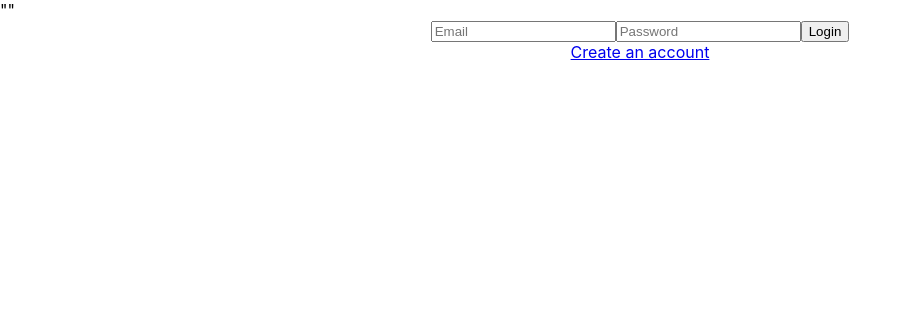
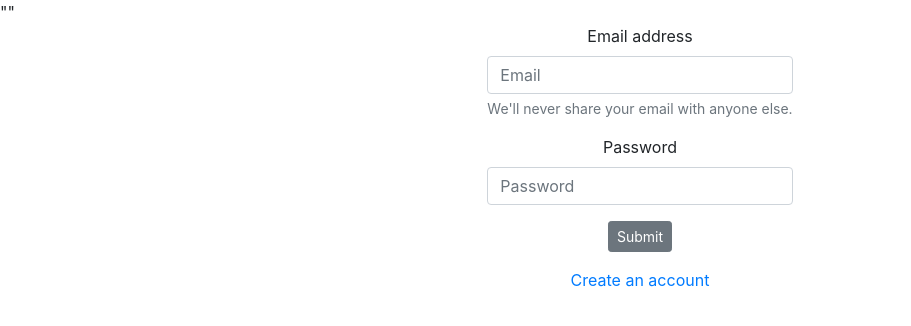
Before and after one commit to WelersonLuiz/epopet-front-end, a React (Create React App) app: page / in a window 1280 px wide. Shown: the top 326 px of the page, without its empty margins (0-911 px from the left). Built offline with nearby package versions, Linux system fonts and the light colour scheme.

Commit message:
Adicao de bootstrap e inicio da formatacao da tela

```diff
--- a/package.json
+++ b/package.json
@@ -9,7 +9,10 @@
     "axios": "^0.21.1",
     "bootstrap": "^4.6.0",
     "i": "^0.3.6",
+    "jquery": "^3.6.0",
+    "popper.js": "^1.16.1",
     "react": "^17.0.2",
+    "react-bootstrap": "^1.6.0",
     "react-dom": "^17.0.2",
     "react-router-dom": "^5.2.0",
     "react-scripts": "4.0.3",
--- a/src/App.js
+++ b/src/App.js
@@ -1,53 +1,56 @@
-import './App.css';
+import "./App.css";
 import React, { Component } from "react";
-import { BrowserRouter as Router, Route, Switch, Link, Redirect } from "react-router-dom"
+import {
+  BrowserRouter as Router,
+  Route,
+  Switch,
+  Redirect,
+} from "react-router-dom";
 
 // Pages
 import Login from "./pages/Login";
-import Dashboard from './pages/Dashboard';
+import Dashboard from "./pages/Dashboard";
 import Registration from "./pages/Registration";
-import PageNotFound from './pages/PageNotFound';
-
-
-const ApplicationRoutes = {
-  registration: "/registration",
-  dashboard: "/dashboard",
-  notFound: "/404"
-}
+import PageNotFound from "./pages/PageNotFound";
 
 class App extends Component {
-
   constructor() {
     super();
 
     this.state = {
       loggedInStatus: "NOT_LOGGED_IN",
-      user: {}
+      user: {},
+      routePaths: {
+        registration: "/registration",
+        dashboard: "/dashboard",
+        notFound: "/404",
+      },
     };
   }
 
   handleLogin = (data) => {
     this.setState({
       loggedInStatus: "LOGGED_IN",
-      user: data
+      user: data,
     });
-  }
+  };
 
   handleLogout = () => {
     this.setState({
       loggedInStatus: "NOT_LOGGED_IN",
-      user: {}
+      user: {},
     });
-  }
+  };
 
-	render(){
+  render() {
     return (
       <div className="App">
         <Router>
           <Switch>
             <Route
-              exact path="/"
-              render={props => (
+              exact
+              path="/"
+              render={(props) => (
                 <Login
                   {...props}
                   handleLogin={this.handleLogin}
@@ -55,8 +58,9 @@ class App extends Component {
               )}
             />
             <Route
-              exact path={ApplicationRoutes.dashboard}
-              render={props => (
+              exact
+              path={this.state.routePaths.dashboard}
+              render={(props) => (
                 <Dashboard
                   {...props}
                   handleLogout={this.handleLogout}
@@ -64,9 +68,22 @@ class App extends Component {
                 />
               )}
             />
-            <Route exact path={ApplicationRoutes.registration} component={Registration}/>
-            <Route exact path={ApplicationRoutes.notFound} component={PageNotFound}/>
-            <Redirect to={ApplicationRoutes.notFound}/>
+            <Route
+              exact
+              path={this.state.routePaths.registration}
+              render={(props) => (
+                <Registration
+                  {...props}
+                  handleLogin={this.handleLogin}
+                />
+              )}
+            />
+            <Route
+              exact
+              path={this.state.routePaths.notFound}
+              component={PageNotFound}
+            />
+            <Redirect to={this.state.routePaths.notFound} />
           </Switch>
         </Router>
       </div>
--- a/src/index.js
+++ b/src/index.js
@@ -1,6 +1,7 @@
 import React from 'react';
 import ReactDOM from 'react-dom';
 import './index.css';
+import 'bootstrap/dist/css/bootstrap.min.css';
 import App from './App';
 
 
--- a/src/pages/Login.jsx
+++ b/src/pages/Login.jsx
@@ -3,66 +3,92 @@ import axios from "axios";
 
 import { Link } from "react-router-dom";
 
+import Form from "react-bootstrap/Form";
+import Button from "react-bootstrap/Button";
+
 class Login extends Component {
-
   constructor(props) {
     super(props);
 
     this.input = {
       email: "",
       password: "",
-      loginErrors: ""
+      loginErrors: "",
     };
   }
 
   handleLogin = () => {
     const { email, password } = this.state;
 
-    axios.get(
-        "http://localhost:8080/client/email/" + email
-      )
-      .then(response => {
+    axios
+      .get("http://localhost:8080/client/email/" + email)
+      .then((response) => {
         if (response.data.password === password) {
           this.props.handleLogin(response.data);
           this.props.history.push("/dashboard");
         }
       })
-      .catch(error => {
+      .catch((error) => {
         console.log("Login error", error);
       });
-  }
+  };
 
   handleChange = (e) => {
     this.setState({
-      [e.target.name]: e.target.value
+      [e.target.name]: e.target.value,
     });
+  };
+
+  render() {
+
+    const centerChildStyle = {
+      display: "flex",
+      justifyContent: "center",
     }
 
-  render() {
     return (
-      <div>
-        <input
+      <div style={centerChildStyle}>
+        <Form >
+
+          <Form.Group >
+            <Form.Group controlId="formBasicEmail">
+              <Form.Label>Email address</Form.Label>
+              <Form.Control
                 type="email"
                 name="email"
                 placeholder="Email"
                 onChange={this.handleChange}
                 required
               />
+              <Form.Text className="text-muted">
+                We'll never share your email with anyone else.
+              </Form.Text>
+            </Form.Group>
 
-        <input
+            <Form.Group controlId="formBasicPassword">
+              <Form.Label>Password</Form.Label>
+              <Form.Control
                 type="password"
                 name="password"
                 placeholder="Password"
                 onChange={this.handleChange}
                 required
               />
+            </Form.Group>
 
-        <button onClick={this.handleLogin} className="btn btn-secondary btn-sm">Login</button>
+            <Form.Group controlId="formBasicButton">
+              <Button
+                onClick={this.handleLogin}
+                className="btn btn-secondary btn-sm"
+              >
+                Submit
+              </Button>
+            </Form.Group>
 
-        <br />
-        <div>
             <Link to="/registration">Create an account</Link>
-        </div>
+          </Form.Group>
+
+        </Form>
       </div>
     );
   }
--- a/src/pages/Registration.jsx
+++ b/src/pages/Registration.jsx
@@ -24,13 +24,13 @@ class Registration extends Component {
     console.log("Call with ", body);
     axios.post(
       "http://localhost:8080/client",
-      body,
-      { withCredentials: true }
+      body
     )
     .then(response => {
       console.log("register response", response);
       if (response.status === 200) {
-        this.props.handleSuccessfulAuth(response.data);
+        this.props.handleLogin(response.data);
+        this.props.history.push("/dashboard");
       }
     })
     .catch(error => {
```
Also changed, not shown: 1 other file (tests, documents, lock files or other folders). Lines whose indentation alone changed are shown as unchanged.
